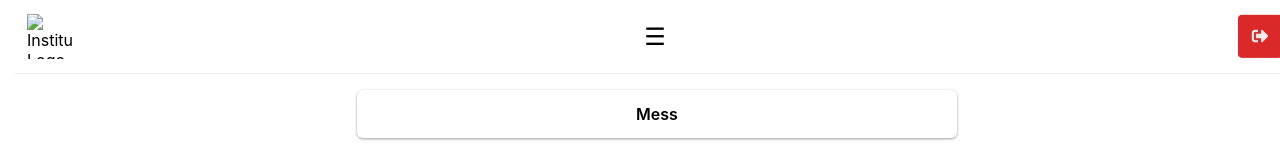
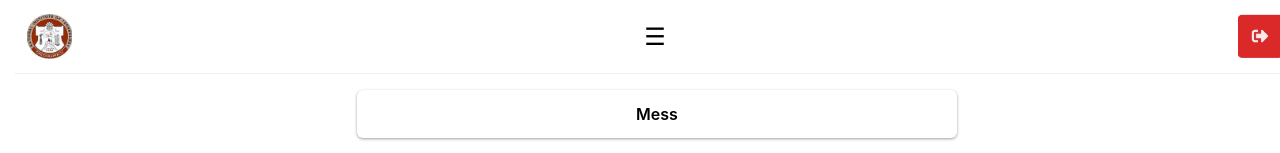
Before and after one commit to nitt25dashboard/dashboard2, a plain HTML site: page index.html in a window 1280 px wide. Shown: the top 153 px of the page. Drawn offline with Linux system fonts and the light colour scheme.

Commit message:
Update index.html

```diff
--- a/index.html
+++ b/index.html
@@ -155,7 +155,7 @@
   </head>
   <body>
     <div class="header">
-      <img src="images(1).jpg" alt="Institute Logo" class="logo" />
+      <img src="images.jpg" alt="Institute Logo" class="logo" />
       <div class="menu-icon">☰</div>
       <button class="logout-btn" src="logout.png"></button>
     </div>
```
